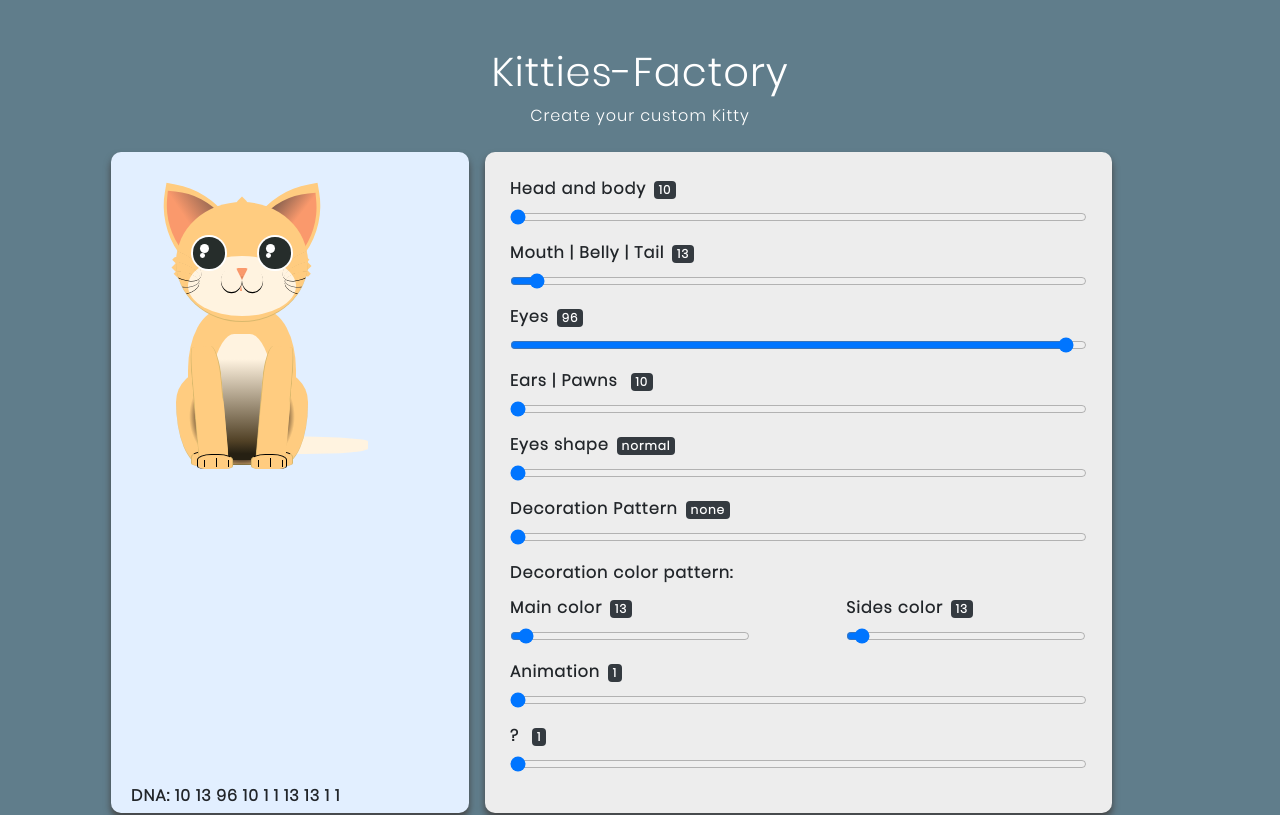
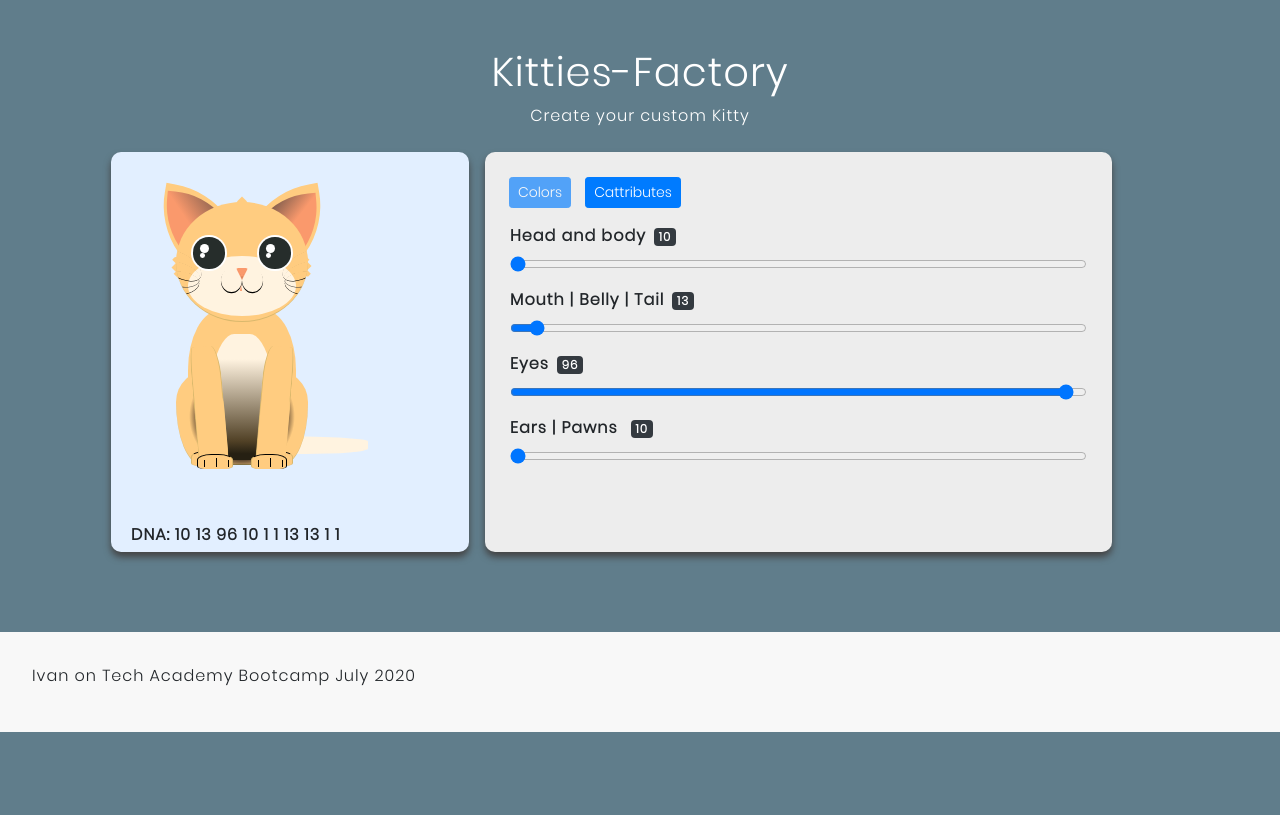
Before and after one commit to ibourn/cryptokitties-replica, a React (Create React App) app in the folder client/: page / in a window 1280 px wide. Shown: the top 815 px of the page. Built offline with nearby package versions, Linux system fonts and the light colour scheme.

Commit message:
color and cattributes buttons

```diff
--- a/client/src/components/Pages/KittiesFactory.jsx
+++ b/client/src/components/Pages/KittiesFactory.jsx
@@ -1,4 +1,7 @@
 import React, { useState, useEffect } from 'react';
+
+import Row from 'react-bootstrap/Row';
+import Button from 'react-bootstrap/Button';
 
 import Cat from '../Cat/Drawing/Cat';
 import Dna from '../Cat/Dna/Dna';
@@ -29,6 +32,7 @@ var defaultDNA = {
  *
  * ******************************** */
 export default function KittiesFactory(props) {
+    const [currentIsColor, setCurrentIsColor] = useState(true);
     const [dna, setDna] = useState(defaultDNA);
 
 
@@ -46,6 +50,16 @@ export default function KittiesFactory(props) {
     const handleChange = (value) => {
         setDna(value);
     }
+    /*
+    manage clicks between color cattribute panel
+    */
+   const handleClickColor = () => {
+    setCurrentIsColor(true);
+}
+const handleClickCattributes = () => {
+    setCurrentIsColor(false);
+}
+
 
 
     return (
@@ -72,14 +86,22 @@ export default function KittiesFactory(props) {
                     </div>
 
                     <div className="col-lg-7 cattributes m-2 light-b-shadow">
-                        {/* <!-- Cat colors --> */}
-                        <div id="catColors">
+                        <Row style={{ marginBottom: '1em' }}>
+                            <Button variant="primary" size="sm" style={{ marginLeft: '1em' }}
+                            disabled={ currentIsColor } onClick={handleClickColor}>
+                                Colors
+                            </Button>
+                            <Button variant="primary" size="sm" style={{ marginLeft: '1em' }}
+                            disabled={ !currentIsColor } onClick={handleClickCattributes}>
+                                Cattributes
+                            </Button>
+                        </Row>
+                        <div>
+                        { (currentIsColor===true) ?
                             <CatColors dna={dna} handleChange={handleChange}> </CatColors>
-                        </div>
-                        {/* <!-- Cat attributes --> */}
-                        <div>
+                        :
                             <CatAttributes dna={dna} handleChange={handleChange}> </CatAttributes>
-
+                        }
                         </div>
                     </div>
                 </div>
```
